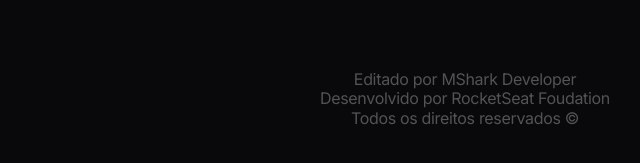
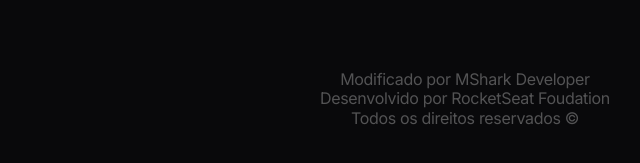
Before and after one commit to mdutrashark/nlwmodificado.github.io, a plain HTML site: page index.html in a window 1280 px wide. Shown: the part 505-668 px from the top of the page, 175-815 px from the left. Drawn offline with nearby package versions, Linux system fonts and the light colour scheme.

Commit message:
Update index.html
Alteração na linha 75 do HTML. Troquei a palvra Editado por Modificado

```diff
--- a/index.html
+++ b/index.html
@@ -72,7 +72,7 @@
 
   <footer>
     <a class="p1" href="https://www.linkedin.com/in/marcos-dutra-702a24175/" target="_blank" >
-      <p>Editado por MShark Developer</p>
+      <p>Modificado por MShark Developer</p>
     <a class="p1" href="https://app.rocketseat.com.br/?logout=true&to=%2F" target="_blank" >
       <p>Desenvolvido por RocketSeat Foudation </p>
     </a>
```
